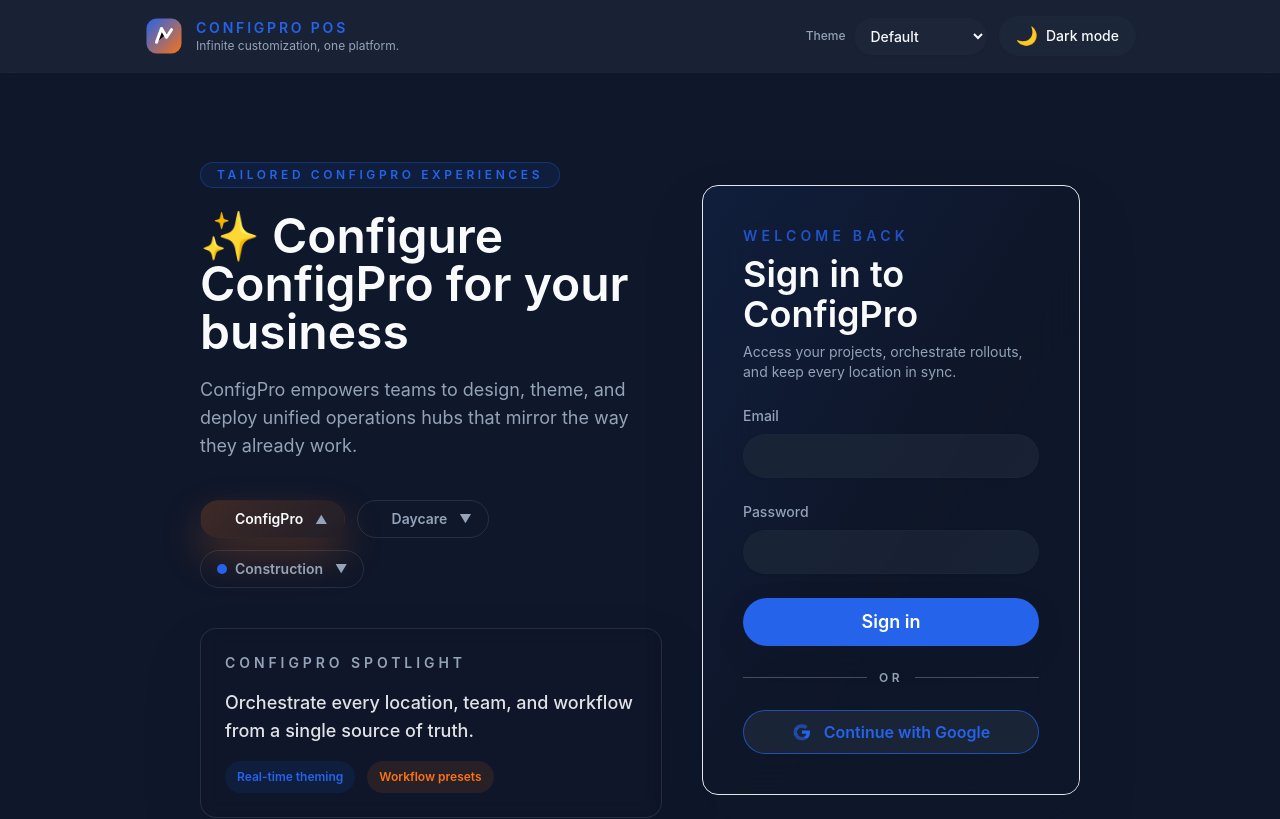
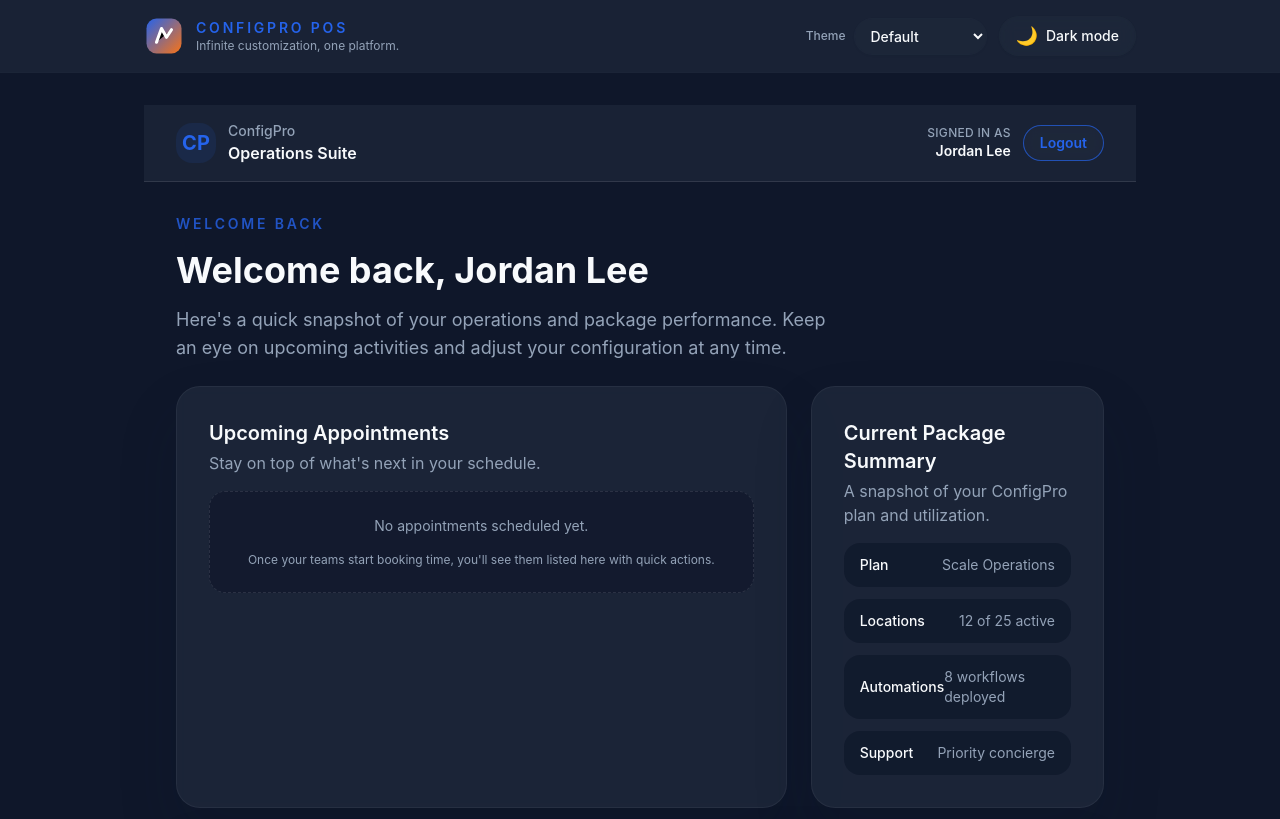
Before and after one commit to kayleschmoyer/ConfigPro, a React (Vite) app: page /dashboard in a window 1280 px wide. Before the commit this address led to /. Shown: the top 819 px of the page. Built offline with nearby package versions, Linux system fonts and the light colour scheme.

Commit message:
Route dashboard after login

```diff
--- a/src/features/login/components/LoginForm.tsx
+++ b/src/features/login/components/LoginForm.tsx
@@ -1,4 +1,5 @@
 import { motion } from 'framer-motion';
+import { useNavigate } from 'react-router-dom';
 import { useState, type FormEvent } from 'react';
 import { Button } from '../../../components/ui/Button';
 import { Input } from '../../../components/ui/Input';
@@ -12,6 +13,7 @@
 
 export const LoginForm = () => {
   const { login, loginWithGoogle, isLoading } = useAuth();
+  const navigate = useNavigate();
   const [email, setEmail] = useState('');
   const [password, setPassword] = useState('');
   const [message, setMessage] = useState<string | null>(null);
@@ -20,11 +22,13 @@
     event.preventDefault();
     const result = await login({ email, password });
     setMessage(`Authenticated as ${result.email}`);
+    navigate('/dashboard');
   };
 
   const handleGoogle = async () => {
     const result = await loginWithGoogle();
     setMessage(`Connected via ${result.provider}`);
+    navigate('/dashboard');
   };
 
   return (
--- /dev/null
+++ b/src/pages/DashboardPage.tsx
@@ -0,0 +1,132 @@
+import { type ReactNode } from 'react';
+import { Button } from '../components/ui/Button';
+import { cn } from '../lib/cn';
+
+const placeholderUser = {
+  name: 'Jordan Lee'
+};
+
+const DashboardCard = ({
+  title,
+  description,
+  children,
+  className
+}: {
+  title: string;
+  description?: string;
+  children?: ReactNode;
+  className?: string;
+}) => {
+  return (
+    <section
+      className={cn(
+        'flex flex-col gap-4 rounded-3xl border border-foreground/5 bg-surface/80 p-6 shadow-lg shadow-primary/5 backdrop-blur-sm',
+        'sm:p-8',
+        className
+      )}
+    >
+      <header className="space-y-1">
+        <h2 className="text-lg font-semibold text-foreground sm:text-xl">{title}</h2>
+        {description ? (
+          <p className="text-sm text-muted sm:text-base">{description}</p>
+        ) : null}
+      </header>
+      {children}
+    </section>
+  );
+};
+
+export const DashboardPage = () => {
+  return (
+    <div className="flex min-h-screen flex-col bg-background text-foreground">
+      <header className="border-b border-foreground/10 bg-surface/70 backdrop-blur">
+        <div className="mx-auto flex w-full max-w-6xl items-center justify-between gap-4 px-4 py-4 sm:px-6 lg:px-8">
+          <div className="flex items-center gap-3">
+            <span className="inline-flex h-10 w-10 items-center justify-center rounded-2xl bg-primary/10 text-xl font-bold text-primary">
+              CP
+            </span>
+            <div className="flex flex-col">
+              <span className="text-sm font-medium text-muted">ConfigPro</span>
+              <span className="text-base font-semibold">Operations Suite</span>
+            </div>
+          </div>
+          <div className="flex items-center gap-3">
+            <div className="hidden flex-col items-end text-right sm:flex">
+              <span className="text-xs font-medium uppercase tracking-wide text-muted">Signed in as</span>
+              <span className="text-sm font-semibold">{placeholderUser.name}</span>
+            </div>
+            <Button variant="outline" size="sm">
+              Logout
+            </Button>
+          </div>
+        </div>
+      </header>
+
+      <main className="mx-auto flex w-full max-w-6xl flex-1 flex-col gap-6 px-4 py-8 sm:px-6 lg:px-8">
+        <section className="space-y-4">
+          <p className="text-sm font-semibold uppercase tracking-[0.2em] text-primary/80">
+            Welcome back
+          </p>
+          <h1 className="text-3xl font-bold leading-tight sm:text-4xl">
+            {`Welcome back, ${placeholderUser.name}`}
+          </h1>
+          <p className="max-w-2xl text-base text-muted sm:text-lg">
+            Here&apos;s a quick snapshot of your operations and package performance. Keep an eye on upcoming
+            activities and adjust your configuration at any time.
+          </p>
+        </section>
+
+        <div className="grid grid-cols-1 gap-6 lg:grid-cols-3">
+          <DashboardCard
+            title="Upcoming Appointments"
+            description="Stay on top of what&apos;s next in your schedule."
+            className="lg:col-span-2"
+          >
+            <div className="flex flex-col gap-4 rounded-2xl border border-dashed border-foreground/10 bg-background/60 p-6 text-center text-sm text-muted">
+              <span>No appointments scheduled yet.</span>
+              <span className="text-xs text-muted">
+                Once your teams start booking time, you&apos;ll see them listed here with quick actions.
+              </span>
+            </div>
+          </DashboardCard>
+
+          <DashboardCard
+            title="Current Package Summary"
+            description="A snapshot of your ConfigPro plan and utilization."
+          >
+            <ul className="space-y-3 text-sm text-muted">
+              <li className="flex items-center justify-between rounded-2xl bg-background/70 px-4 py-3">
+                <span className="font-medium text-foreground">Plan</span>
+                <span>Scale Operations</span>
+              </li>
+              <li className="flex items-center justify-between rounded-2xl bg-background/70 px-4 py-3">
+                <span className="font-medium text-foreground">Locations</span>
+                <span>12 of 25 active</span>
+              </li>
+              <li className="flex items-center justify-between rounded-2xl bg-background/70 px-4 py-3">
+                <span className="font-medium text-foreground">Automations</span>
+                <span>8 workflows deployed</span>
+              </li>
+              <li className="flex items-center justify-between rounded-2xl bg-background/70 px-4 py-3">
+                <span className="font-medium text-foreground">Support</span>
+                <span>Priority concierge</span>
+              </li>
+            </ul>
+          </DashboardCard>
+        </div>
+
+        <div className="flex flex-col items-stretch justify-between gap-4 rounded-3xl border border-foreground/5 bg-gradient-to-r from-primary/10 via-primary/5 to-transparent p-6 shadow-lg shadow-primary/10 sm:flex-row sm:items-center sm:p-8">
+          <div className="space-y-2">
+            <h2 className="text-2xl font-semibold">Configure your package</h2>
+            <p className="text-sm text-muted sm:text-base">
+              Tailor modules, permissions, and automations to match how your organization works.
+            </p>
+          </div>
+          <Button size="lg" className="self-start sm:self-auto">
+            Configure My Package
+          </Button>
+        </div>
+      </main>
+    </div>
+  );
+};
--- a/src/router/index.tsx
+++ b/src/router/index.tsx
@@ -1,9 +1,11 @@
 import { Navigate, Route, Routes } from 'react-router-dom';
 import { LoginPage } from '../pages/LoginPage';
+import { DashboardPage } from '../pages/DashboardPage';
 
 export const AppRouter = () => (
   <Routes>
     <Route path="/" element={<LoginPage />} />
+    <Route path="/dashboard" element={<DashboardPage />} />
     <Route path="*" element={<Navigate to="/" replace />} />
   </Routes>
 );
```
